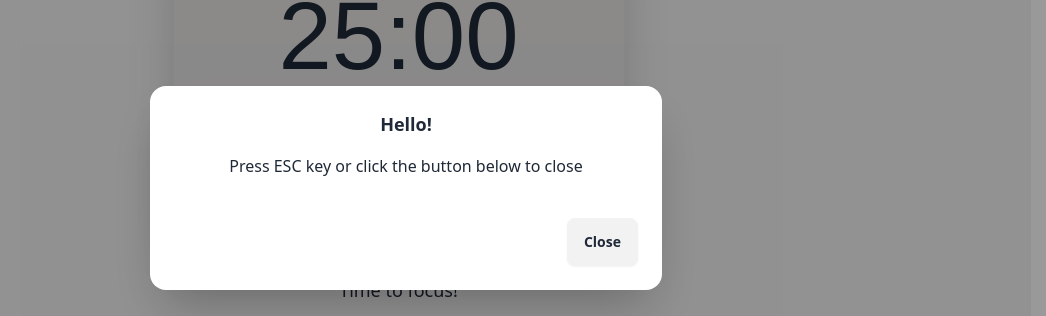
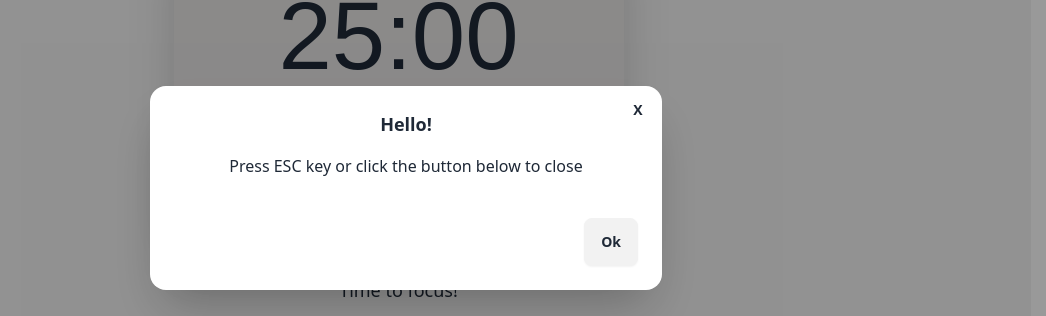
Before and after one commit to stefanpython/focuseForgePomodoro, a React (Vite) app: page / in a window 1280 px wide. Both pictures are taken after a click on the button "Settings". Shown: the part 212-528 px from the top of the page, without its empty margins (234-1280 px from the left). Built offline with nearby package versions, Linux system fonts and the light colour scheme; a web font is replaced by a local one.

Commit message:
Implement X to close settings modal

```diff
--- a/src/App.tsx
+++ b/src/App.tsx
@@ -5,7 +5,7 @@ import Tasks from "./components/Tasks";
 import { useEffect, useState } from "react";
 
 function App() {
-  // DaisyUI modal
+  // Handle opening settings modal
   const openModal = () => {
     const modal = document.getElementById("settings");
     if (modal instanceof HTMLDialogElement) {
@@ -13,6 +13,18 @@ function App() {
     } else {
       console.error("Element with ID 'settings' is not a modal");
     }
+  };
+
+  // Handle closing settings modal by pressing X
+  const handleCloseModal = () => {
+    const modal = document.getElementById("settings");
+    if (modal) {
+      (modal as HTMLDialogElement).close();
+    }
+  };
+
+  const handleModalSubmit = () => {
+    console.log("form submite");
   };
 
   return (
@@ -38,14 +50,23 @@ function App() {
 
           <dialog id="settings" className="modal">
             <div className="modal-box">
+              <button
+                type="button"
+                className="btn btn-sm btn-circle btn-ghost absolute right-2 top-2"
+                onClick={handleCloseModal}
+              >
+                X
+              </button>
               <h3 className="font-bold text-lg">Hello!</h3>
               <p className="py-4">
                 Press ESC key or click the button below to close
               </p>
               <div className="modal-action">
-                <form method="dialog">
+                <form onSubmit={handleModalSubmit} method="dialog">
                   {/* if there is a button in form, it will close the modal */}
-                  <button className="btn">Close</button>
+                  <button type="submit" className="btn">
+                    Ok
+                  </button>
                 </form>
               </div>
             </div>
```
